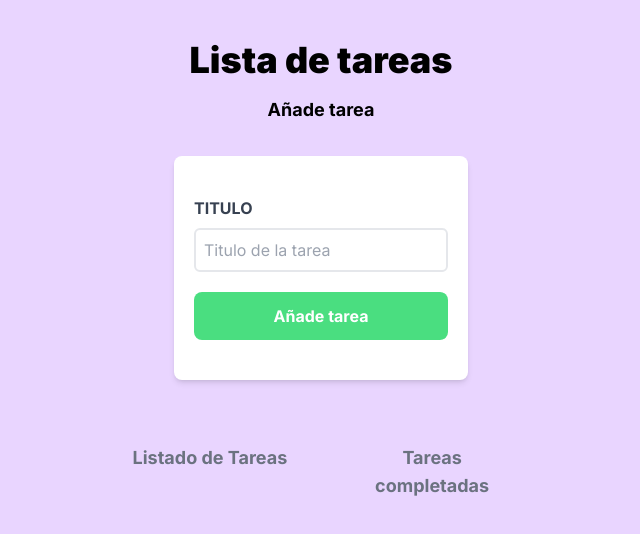
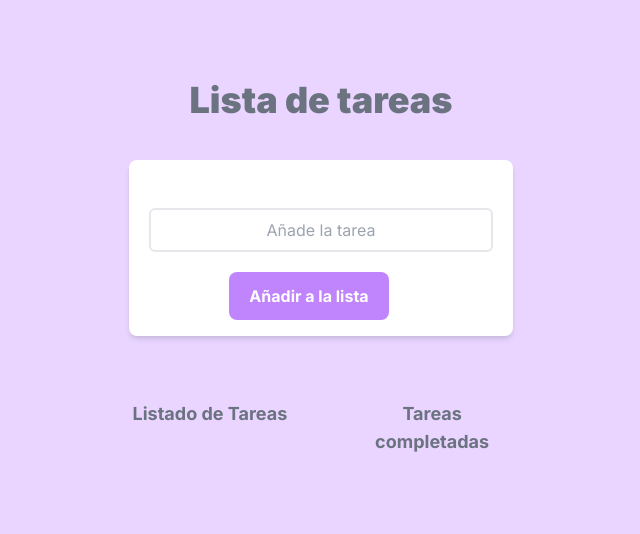
Before and after one commit to nahanez22/todolist-app, a Next.js app: page / in a window 1280 px wide. Shown: the top 534 px of the page, without its empty margins (319-959 px from the left). Built offline with nearby package versions, Linux system fonts and the light colour scheme.

Commit message:
style: change styles

```diff
--- a/src/components/tasks/addTasks.tsx
+++ b/src/components/tasks/addTasks.tsx
@@ -34,24 +34,24 @@ function AddTasks({ addNewTask }: AddTasksProps) {
   };
 
   return (
-    <main>
-      <p className="text-lg mt-4 text-center mb-8 font-bold">Añade tarea</p>
+    <main className="mt-10 w-96  ">
+      {/*  <p className="text-lg mt-4 text-center mb-8 font-bold">Añade tarea</p> */}
       <form
-        className="bg-white shadow-md rounded-lg py-10 px-5 "
+        className="bg-white shadow-md rounded-lg py-10 px-5  h-44"
         onSubmit={handleSubmit}
       >
         <div>
-          <label
+          {/*  <label
             htmlFor="titulo"
             className="block text-gray-700 uppercase font-bold"
           >
             Titulo
-          </label>
+          </label> */}
           <input
             id="titulo"
             type="text"
-            placeholder="Titulo de la tarea"
-            className="border-2 w-full p-2 mt-2 placeholder-gray-400 rounded-md"
+            placeholder="Añade la tarea"
+            className="border-2 w-full p-2 mt-2 placeholder-gray-400 rounded-md text-center"
             value={title}
             onChange={handleTituloChange}
           />
@@ -59,8 +59,8 @@ function AddTasks({ addNewTask }: AddTasksProps) {
 
         <input
           type="submit"
-          className=" bg-green-400 hover:bg-green-700 w-full p-3 text-white font-bold rounded-lg cursor-pointer transition-all mt-5"
-          value="Añade tarea" /* {taskCard ? "Editar tarea" : "Agregar tarea"} */
+          className=" bg-purple-400 hover:bg-purple-700 w-40  justify-center p-3 text-white font-bold rounded-lg cursor-pointer transition-all mt-5 ml-20 mr-20"
+          value="Añadir a la lista"
         />
       </form>
     </main>
--- a/src/components/tasks/header.tsx
+++ b/src/components/tasks/header.tsx
@@ -1,7 +1,7 @@
 function Header() {
   return (
     <>
-      <h1 className="font-black text-4xl text-center md:w-2/3 mx-auto mt-10">
+      <h1 className="font-black text-4xl text-gray-500 text-center md:w-2/3 mx-auto mt-20">
         Lista de tareas
       </h1>
     </>
```
